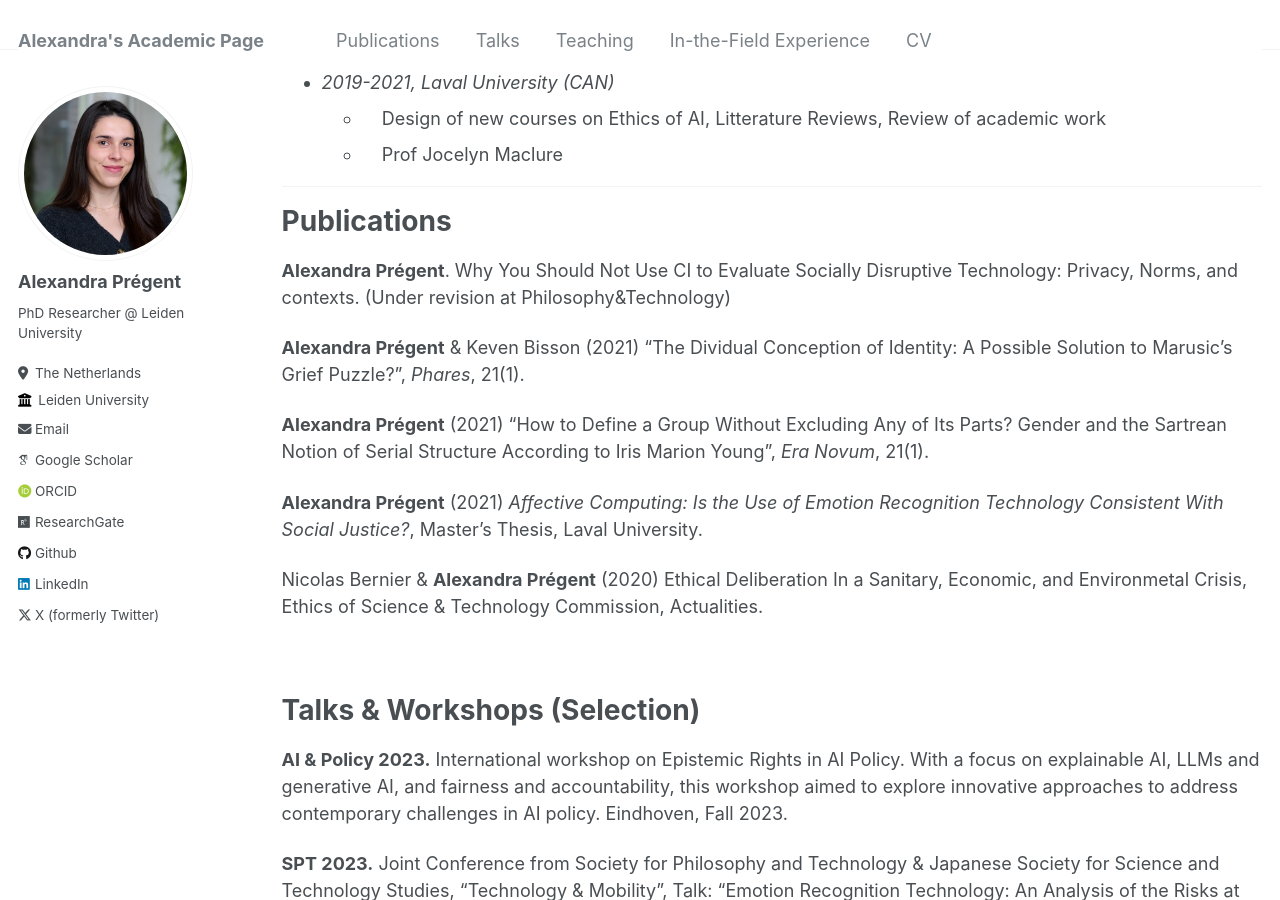
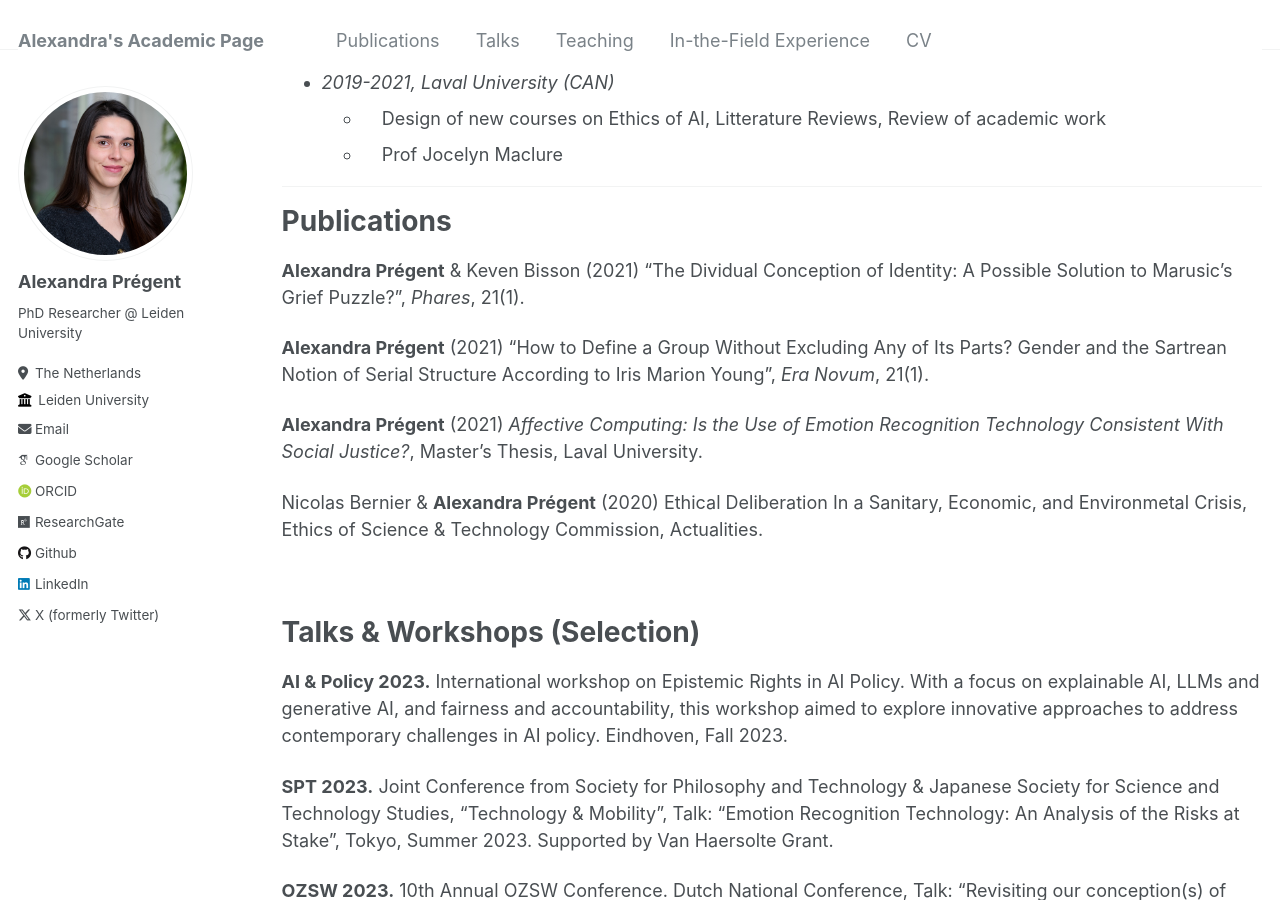
Before and after one commit to AlexandraPregent/AlexandraPregent.github.io, a Jekyll site: the page built from _pages/cv.md, in a window 1280 px wide and 900 px high, scrolled down 1982 px. Built offline with Jekyll 4.4.1, drawn with Linux system fonts in a browser that asks for light colours; some web fonts are replaced.

Commit message:
Update cv.md

```diff
--- a/_pages/cv.md
+++ b/_pages/cv.md
@@ -96,7 +96,6 @@ ___
 
 Publications
 ======
- **Alexandra Prégent**. Why You Should Not Use CI to Evaluate Socially Disruptive Technology: Privacy, Norms, and contexts. (Under revision at Philosophy&Technology)
 
 **Alexandra Prégent** & Keven Bisson (2021) "The Dividual Conception of Identity: A Possible Solution to Marusic's Grief Puzzle?", *Phares*, 21(1).
 
```
